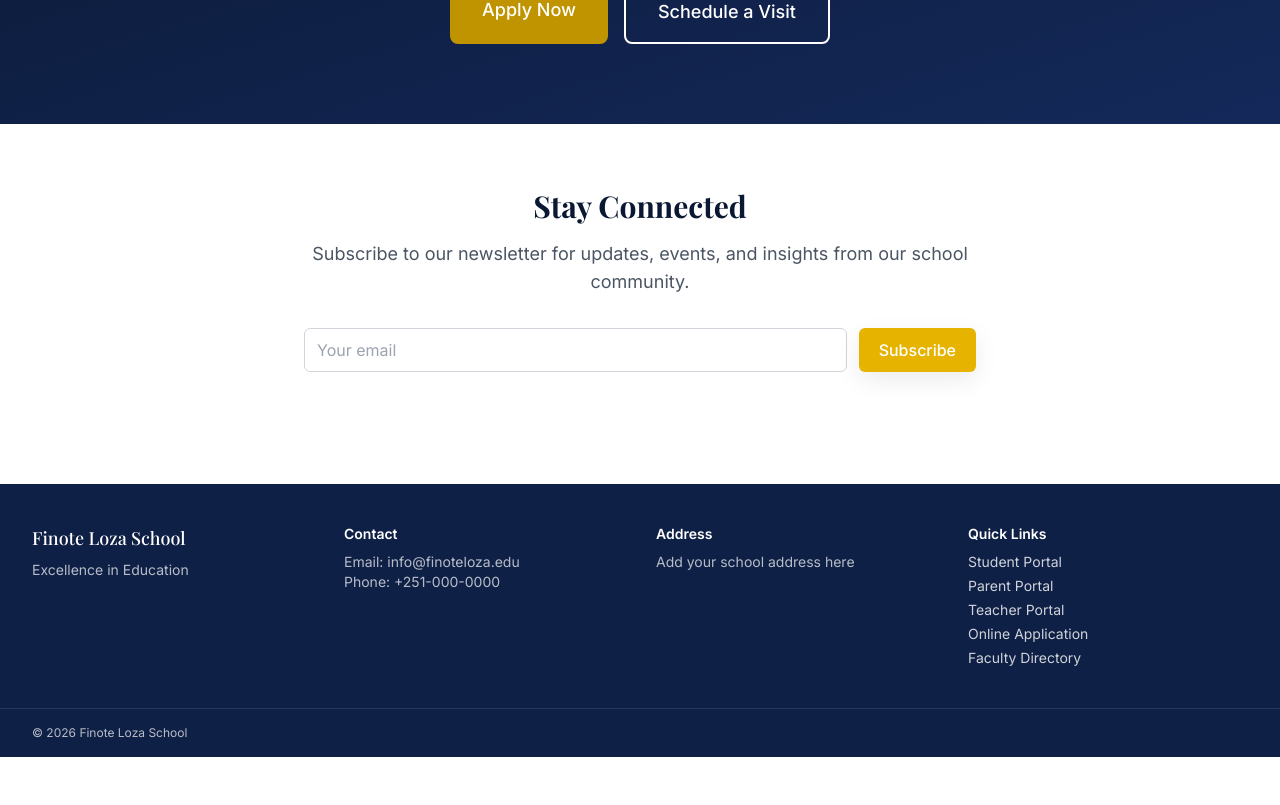
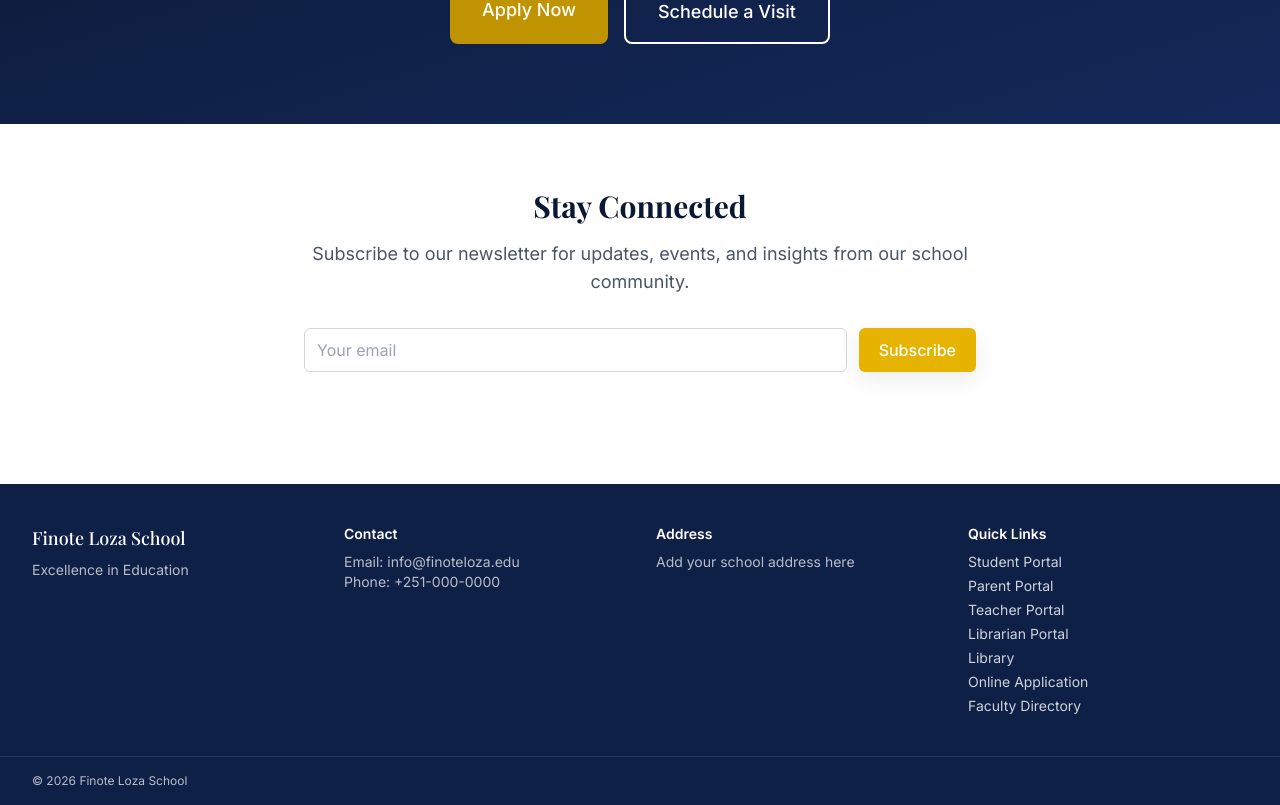
Before and after one commit to daveonthetrack/Finote-Loza-School-Website, a Next.js app: page / in a window 1280 px wide. Shown: the part 4150-4955 px from the top of the page. Before the commit the page ends 4907 px from the top, so only its background shows below. Built offline with nearby package versions, Linux system fonts and the light colour scheme; no server answers; the database is empty.

Commit message:
Add Librarian Portal link to footer quick links

```diff
--- a/components/Footer.js
+++ b/components/Footer.js
@@ -35,6 +35,8 @@ export default function Footer() {
             <li><a href="/student/login" className="hover:text-gold-300">Student Portal</a></li>
             <li><a href="/parent/login" className="hover:text-gold-300">Parent Portal</a></li>
             <li><a href="/teacher/login" className="hover:text-gold-300">Teacher Portal</a></li>
+            <li><a href="/librarian/login" className="hover:text-gold-300">Librarian Portal</a></li>
+            <li><a href="/library" className="hover:text-gold-300">Library</a></li>
             <li><a href="/online-application" className="hover:text-gold-300">Online Application</a></li>
             <li><a href="/faculty-directory" className="hover:text-gold-300">Faculty Directory</a></li>
           </ul>
```
